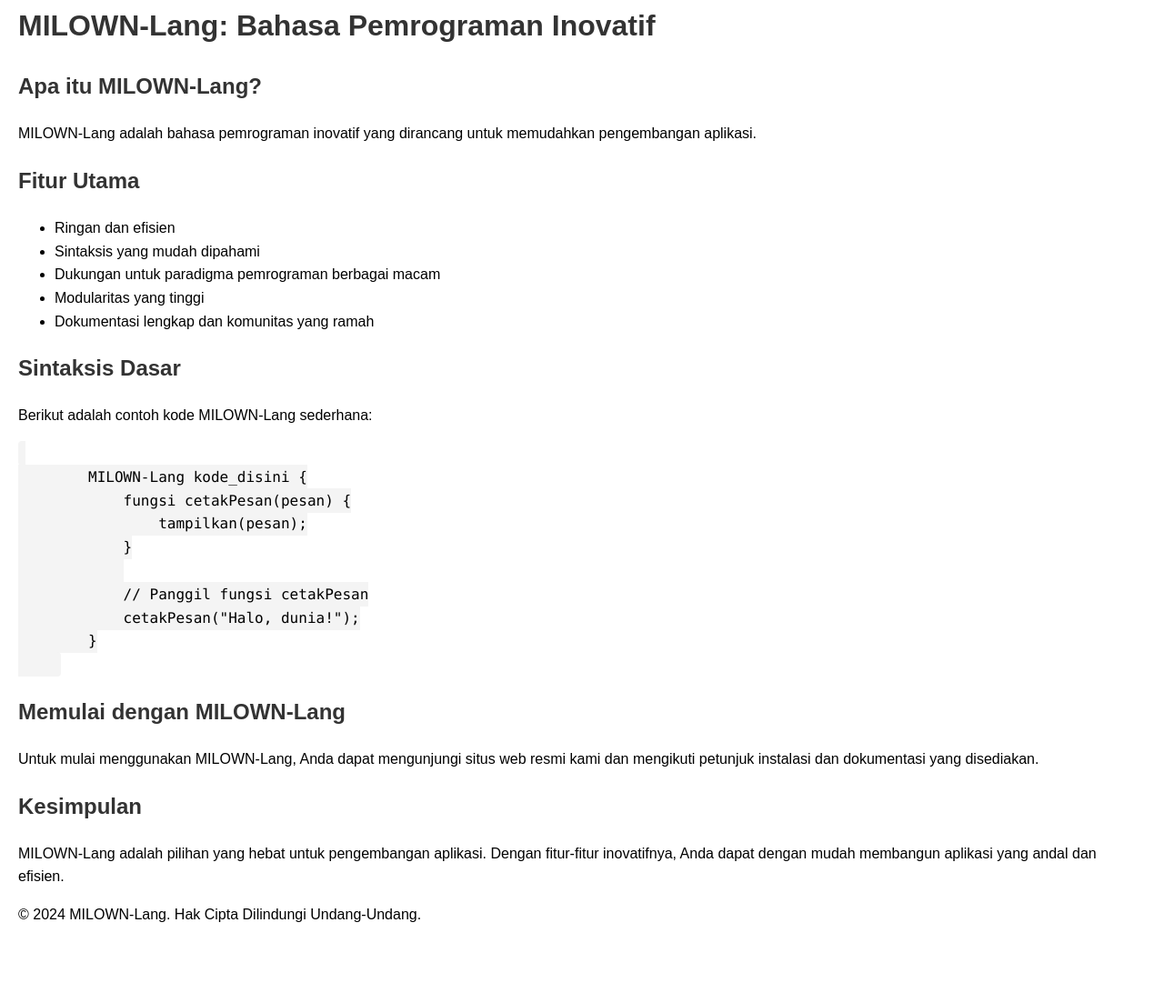
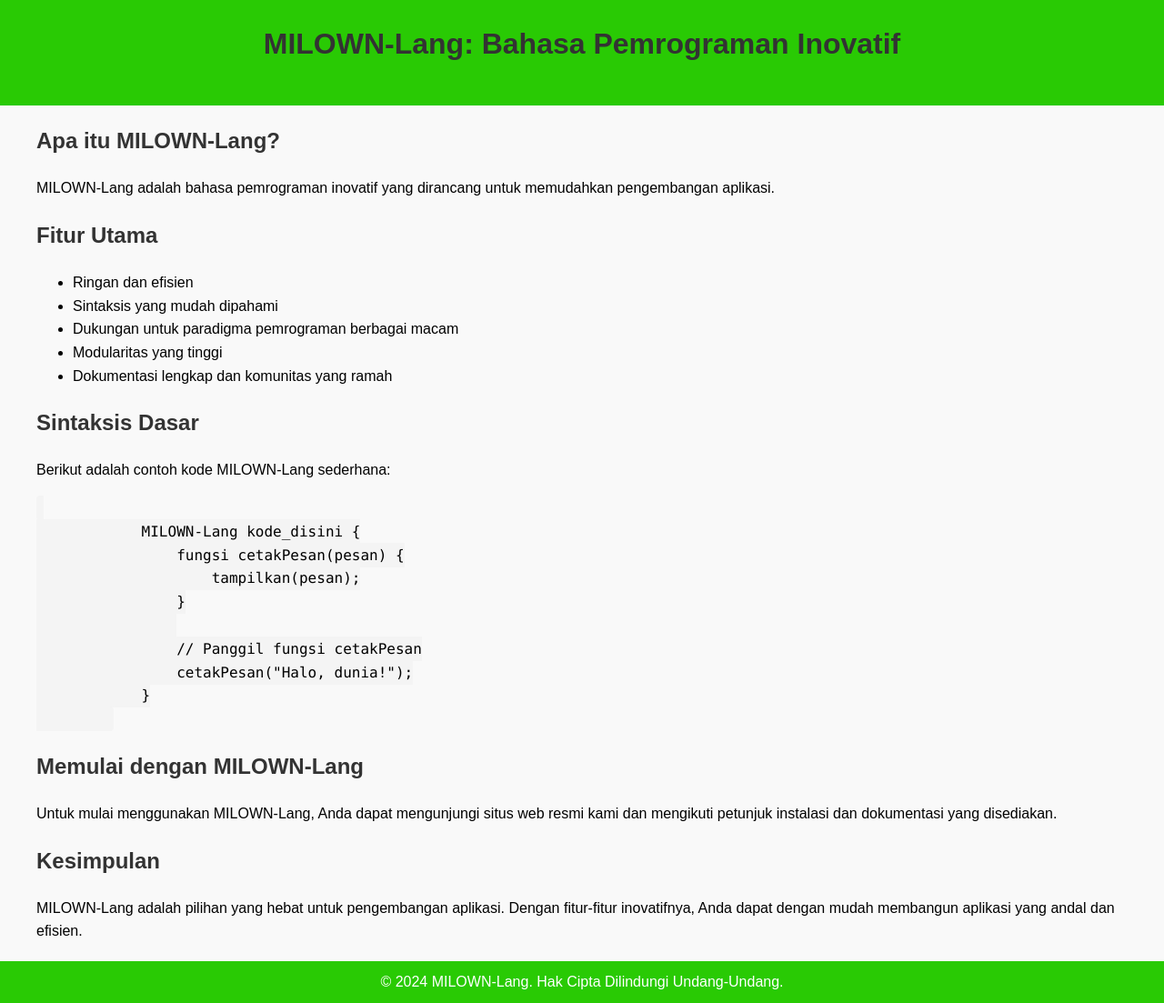
Before and after one commit to claycuy/MILOWN-Lang, a website: page index.html in a window 1280 px wide. Shown: the part 18-1121 px from the top of the page at 91% size. Before the commit the page ends 1057 px from the top, so only its background shows below. Drawn offline with Linux system fonts and the light colour scheme.

Commit message:
Update index.html

```diff
--- a/index.html
+++ b/index.html
@@ -8,7 +8,15 @@
         body {
             font-family: Arial, sans-serif;
             line-height: 1.6;
-            margin: 20px;
+            margin: 0;
+            padding: 0;
+            background-color: #f9f9f9;
+        }
+        header {
+            background-color: #29ca04;
+            color: #fff;
+            padding: 20px;
+            text-align: center;
         }
         h1, h2, h3 {
             color: #333;
@@ -19,11 +27,25 @@
             border-radius: 4px;
             font-family: Consolas, monospace;
         }
+        .container {
+            max-width: 1200px;
+            margin: 20px auto;
+            padding: 0 20px;
+        }
+        footer {
+            background-color: #29ca04;
+            color: #fff;
+            text-align: center;
+            padding: 10px 0;
+        }
     </style>
 </head>
 <body>
+    <header>
         <h1>MILOWN-Lang: Bahasa Pemrograman Inovatif</h1>
+    </header>
 
+    <div class="container">
         <h2>Apa itu MILOWN-Lang?</h2>
         <p>MILOWN-Lang adalah bahasa pemrograman inovatif yang dirancang untuk memudahkan pengembangan aplikasi.</p>
 
@@ -54,9 +76,10 @@
 
         <h2>Kesimpulan</h2>
         <p>MILOWN-Lang adalah pilihan yang hebat untuk pengembangan aplikasi. Dengan fitur-fitur inovatifnya, Anda dapat dengan mudah membangun aplikasi yang andal dan efisien.</p>
+    </div>
 
     <footer>
-        <p>&copy; 2024 MILOWN-Lang. Hak Cipta Dilindungi Undang-Undang.</p>
+        &copy; 2024 MILOWN-Lang. Hak Cipta Dilindungi Undang-Undang.
     </footer>
 </body>
 </html>
```
Lines whose indentation alone changed are shown as unchanged.
